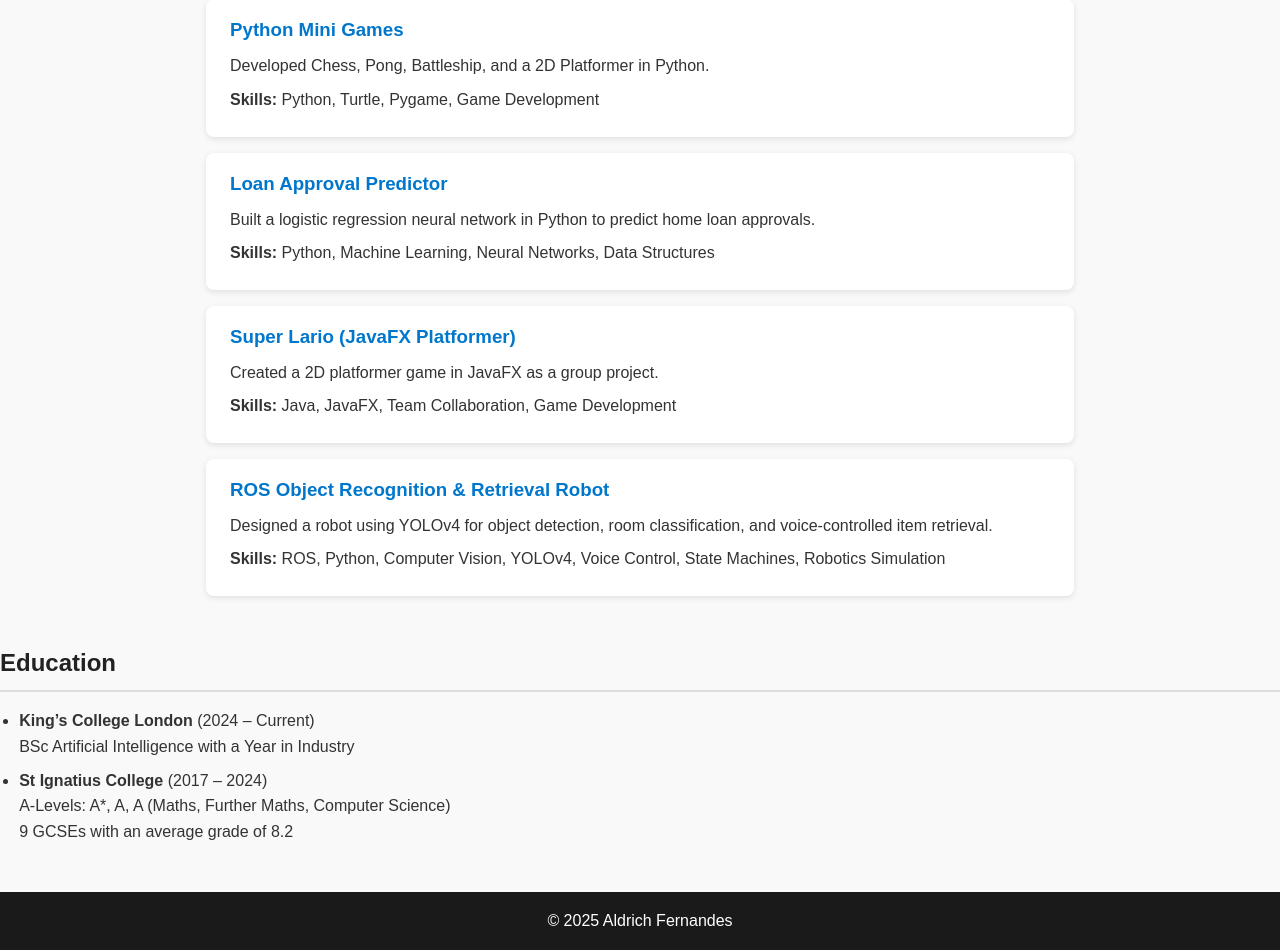
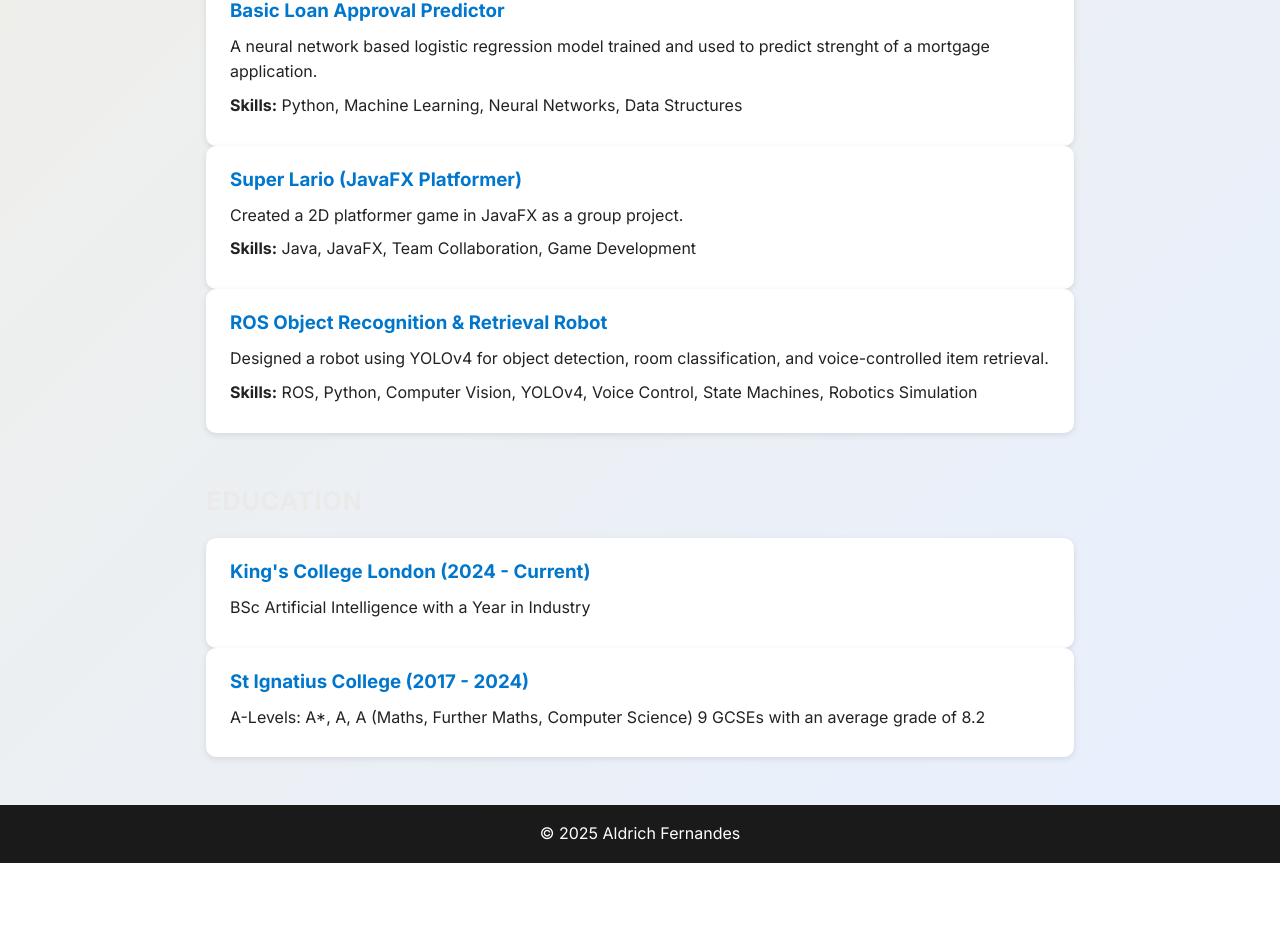
Before and after one commit to Aldrich-Fernandes/Aldrich-Fernandes.github.io, a plain HTML site: page index.html in a window 1280 px wide. Shown: the part 496-1446 px from the top of the page. After the commit the page ends 1359 px from the top, so only its background shows below. Drawn offline with Linux system fonts and the light colour scheme.

Commit message:
Fixed UI errors and cleaned code to look better.

```diff
--- a/index.html
+++ b/index.html
@@ -6,6 +6,8 @@
   <meta name="viewport" content="width=device-width, initial-scale=1.0">
 
   <title>Aldrich Fernandes | Portfolio</title>
+
+  <link href="https://fonts.googleapis.com/css2?family=Inter:wght@300;400;600;700&display=swap" rel="stylesheet">
   <link rel="stylesheet" href="styles.css">
 </head>
 
@@ -35,44 +37,49 @@
     <section id="projects">
       <h2>Projects</h2>
 
-      <article>
-        <h3>Python Mini Games</h3>
-        <p>Developed Chess, Pong, Battleship, and a 2D Platformer in Python.</p>
-        <p><strong>Skills:</strong> Python, Turtle, Pygame, Game Development</p>
-      </article>
-
-      <article>
-        <h3>Loan Approval Predictor</h3>
-        <p>Built a logistic regression neural network in Python to predict home loan approvals.</p>
+      <div class="cards">
+        <article class="card">
+          <h3>Basic Loan Approval Predictor</h3>
+          <p>A neural network based logistic regression model trained and used to predict strenght of a mortgage application.</p>
           <p><strong>Skills:</strong> Python, Machine Learning, Neural Networks, Data Structures</p>
         </article>
+      </div>
 
-      <article>
+      <div class="cards">
+        <article class="card">
           <h3>Super Lario (JavaFX Platformer)</h3>
           <p>Created a 2D platformer game in JavaFX as a group project.</p>
           <p><strong>Skills:</strong> Java, JavaFX, Team Collaboration, Game Development</p>
         </article>
+      </div>
 
-      <article>
+      <div class="cards">
+        <article class="card">
           <h3>ROS Object Recognition & Retrieval Robot</h3>
           <p>Designed a robot using YOLOv4 for object detection, room classification, and voice-controlled item retrieval.</p>
           <p><strong>Skills:</strong> ROS, Python, Computer Vision, YOLOv4, Voice Control, State Machines, Robotics Simulation</p>
         </article>
+      </div>
     </section>
-  </main>
 
     <section id="education">
       <h2>Education</h2>
-      <ul>
-        <li><strong>King’s College London</strong> (2024 – Current)<br>
+      <article class="card">
+        <h3><strong>King's College London</strong> (2024 - Current)</h3>
+        <p>
           BSc Artificial Intelligence with a Year in Industry
-        </li>
-        <li><strong>St Ignatius College</strong> (2017 – 2024)<br>
-          A-Levels: A*, A, A (Maths, Further Maths, Computer Science)<br>
+        </p>
+      </article>
+
+      <article class="card">
+        <h3><strong>St Ignatius College</strong> (2017 - 2024)</h3>
+        <p>
+          A-Levels: A*, A, A (Maths, Further Maths, Computer Science)
           9 GCSEs with an average grade of 8.2
-        </li>
-      </ul>
+        </p>
+      </article>
     </section>
+  </main>
 
   <footer>
     <p>© 2025 Aldrich Fernandes</p>
--- a/styles.css
+++ b/styles.css
@@ -1,21 +1,36 @@
-/* Site wide */
+/* CSS Variables */
+:root {
+  --accent: #ffcc00;
+  --heading-color: #eaeaea;
+  --primary-blue: #0077cc;
+  --bg-dark: #1a1a1a;
+  --text-dark: #222;
+  --text-light: #fff;
+  --surface: #fff;
+}
+
+/* Reset & Base Styles */
 * {
   margin: 0;
   padding: 0;
   box-sizing: border-box;
 }
 
-body {
-  font-family: Arial,
-  sans-serif;
-  line-height: 1.6;
-  background: #f9f9f9;
-  color: #333;
+html {
+  scroll-behavior: smooth;
 }
 
-/* links */
+body {
+  background: linear-gradient(135deg, #f0efe7 0%, #e8f0ff 100%);
+  color: var(--text-dark);
+  font-family: 'Inter', system-ui, sans-serif;
+  font-size: 1rem;
+  line-height: 1.6;
+}
+
+/* Typography & Links */
 a {
-  color: #0077cc;
+  color: var(--primary-blue);
   text-decoration: none;
 }
 
@@ -25,8 +40,8 @@ a:hover {
 
 /* Header */
 header {
-  background: #1a1a1a;
-  color: #fff;
+  background: var(--bg-dark);
+  color: var(--text-light);
   padding: 2rem 1rem;
   text-align: center;
 }
@@ -34,12 +49,13 @@ header {
 header h1 {
   font-size: 2.5rem;
 }
+
 header p {
   margin-top: 0.5rem;
   font-size: 0.95rem;
 }
 
-/* Navigation Bar in Header */
+/* Navigation */
 nav ul {
   display: flex;
   justify-content: center;
@@ -49,16 +65,17 @@ nav ul {
 }
 
 nav a {
-  color: #fff;
+  color: var(--text-light);
   font-weight: bold;
   transition: color 0.3s;
 }
 
 nav a:hover {
-  color: #ffcc00;
+  color: var(--accent);
+  text-decoration: none;
 }
 
-/* Main body */
+/* Main Content */
 main.container {
   max-width: 900px;
   margin: 2rem auto;
@@ -68,51 +85,61 @@ main.container {
 section {
   margin-bottom: 3rem;
 }
+
 section h2 {
+  font-size: 1.6rem;
+  letter-spacing: 0.6px;
+  text-transform: uppercase;
+  color: var(--heading-color);
   margin-bottom: 1rem;
-  color: #222;
-  border-bottom: 2px solid #ddd;
-  padding-bottom: 0.5rem;
 }
 
-article {
-  background: #fff;
-  padding: 1rem 1.5rem;
-  margin-bottom: 1rem;
-  border-radius: 8px;
-  box-shadow: 0 2px 6px rgba(0,0,0,0.1);
+/* Cards */
+.cards {
+  display: grid;
+  grid-template-columns: repeat(auto-fit, minmax(240px, 1fr));
+  gap: 1.25rem;
+  align-items: stretch;
 }
 
-article h3 {
+.card {
+  background: var(--surface);
+  padding: 1.2rem 1.5rem;
+  border-radius: 10px;
+  box-shadow: 0 2px 6px rgba(0, 0, 0, 0.1);
+  transition: transform 220ms cubic-bezier(0.2, 0.9, 0.3, 1),
+              box-shadow 220ms;
+}
+
+.card:hover {
+  transform: translateY(-9px);
+  box-shadow: 0 20px 40px rgba(2, 6, 23, 0.3);
+}
+
+.card h3 {
   margin-bottom: 0.5rem;
-  color: #0077cc;
+  color: var(--primary-blue);
 }
-article p {
-  margin-bottom: 0.5rem;
-}
-ul li {
-  margin-left: 1.2rem;
+
+.card p {
   margin-bottom: 0.5rem;
 }
 
+/* Footer */
 footer {
   text-align: center;
   padding: 1rem;
-  background: #1a1a1a;
-  color: #fff;
+  background: var(--bg-dark);
+  color: var(--text-light);
   margin-top: 2rem;
 }
 
-/* Smooth scroll */
-html {
-  scroll-behavior: smooth;
-}
-
-/* Responsive */
+/* Responsive Design */
 @media (max-width: 600px) {
   header h1 {
     font-size: 2rem;
   }
+
   nav ul {
     flex-direction: column;
     gap: 0.5rem;
```
Lines whose indentation alone changed are shown as unchanged.
